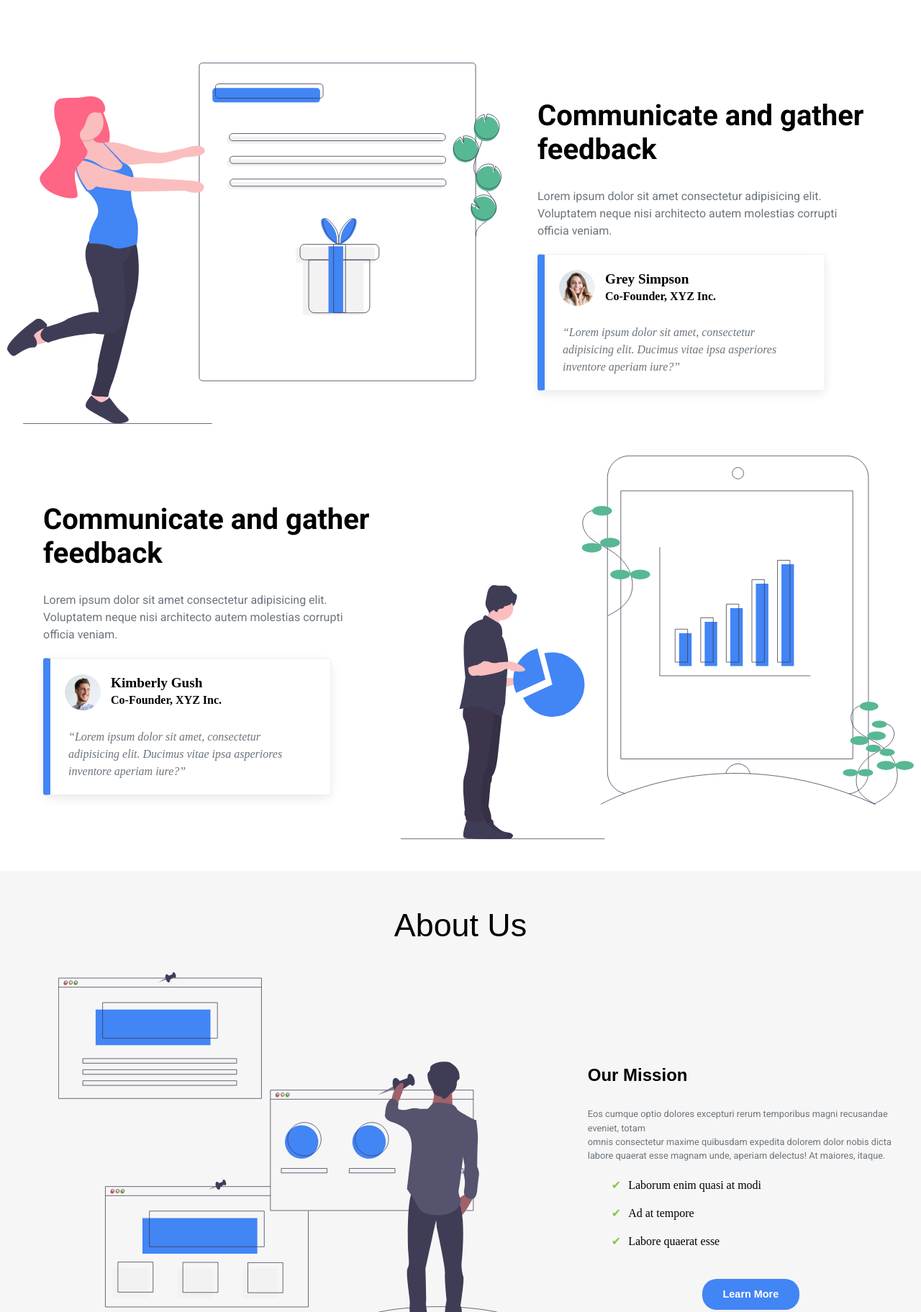
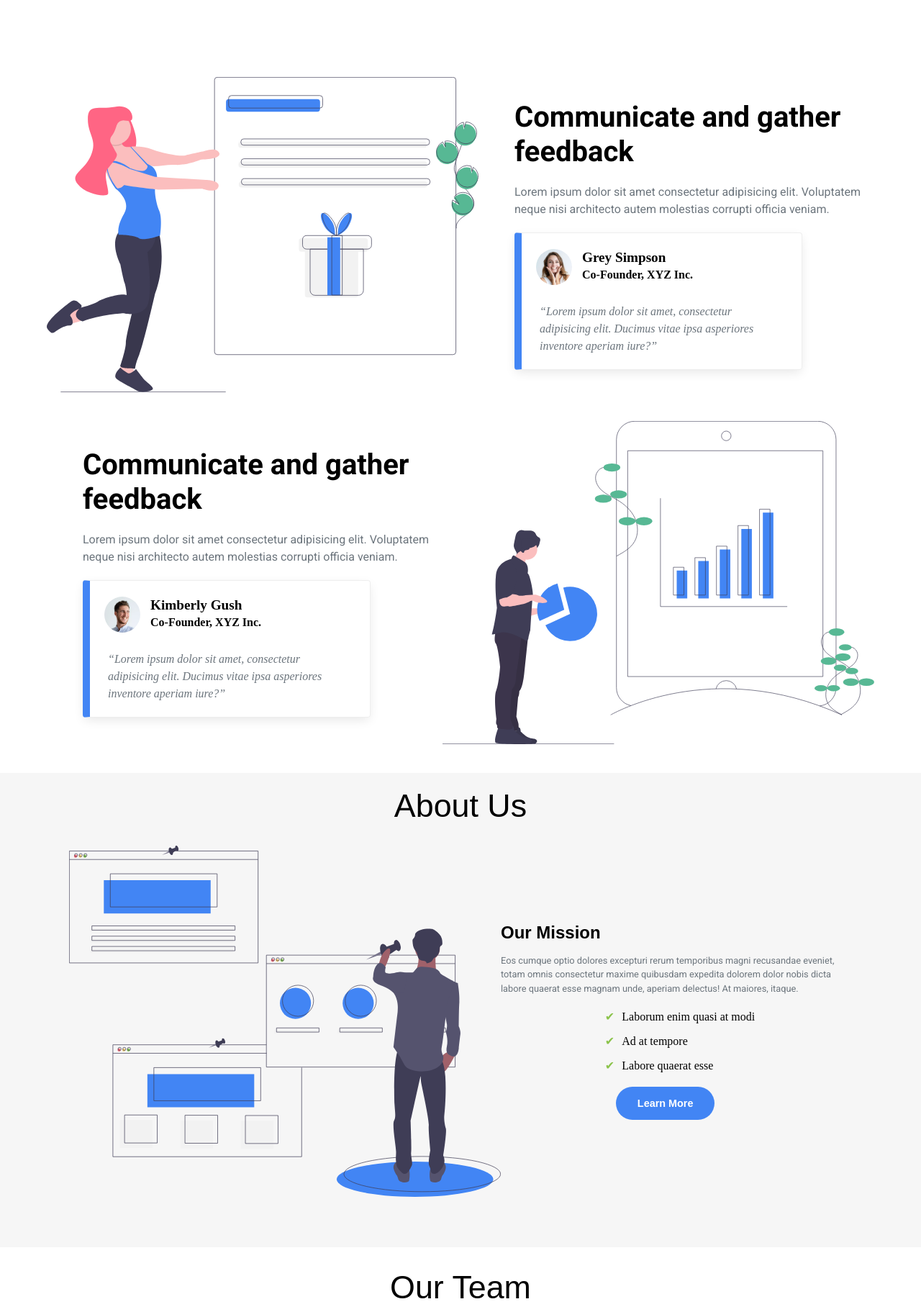
Before and after one commit to tarsolima/imagine, a website built with webpack: page index.html in a window 1280 px wide. Shown: the part 1423-3246 px from the top of the page at 72% size. Built offline with nearby package versions, Linux system fonts and the light colour scheme.

Commit message:
terminado de refatorar o texto principal e o about

```diff
--- a/css/_about.scss
+++ b/css/_about.scss
@@ -1,88 +1,74 @@
 #about {
   background-color: #f6f6f6;
+  padding: 20px 0 30px 0;
 
   h2 {
-      font-family:$serif;
+    font-family: $serif;
     text-align: center;
-      font-size: 2.8em;
+    font-size: 2.8rem;
     font-weight: 300;
-      padding-top: 50px;
     margin-bottom: 30px;
   }
 
   .box4 {
     @include flex(center, center);
     margin: 0 auto 40px auto;
+    padding: 0 10px;
 
     @media (max-width: 991px) {
       flex-wrap: wrap;
     }
 
     figure {
-        width: 89%;
-        text-align: center;
-
-        @media (max-width: 500px) {
-          width: 100%;
-        }
+      max-width: 600px;
 
       img {
-          width: 80%;
-          margin:10px 0 80px 0;
-
-          @media (max-width: 500px) {
+        display: block;
         width: 100%;
-            padding: 0 10px;
-          }
       }
     }
 
-      .text1 {
-        padding: 0 10px;
-        max-width: 37.5em;
+    .box-text-about {
+      max-width: 30.5em;
+
+      @media (max-width: 991px) {
+        margin-top: 30px;
+      }
 
       h3 {
         font-family: $arial;
-          font-size: 1.5em;
+        font-size: 1.5rem;
         font-weight: 600;
-          margin: 30px 0;
+        margin-bottom: 15px;
 
-          @media (max-width:768px) {
+        @media (max-width: 991px) {
           text-align: center;
         }
-
       }
 
       p {
         font-family: $roboto;
         color: $colorgray;
-          font-size: 0.8em;
+        font-size: 0.8rem;
         line-height: 1.5;
         margin-bottom: 20px;
-          max-width: 50em;
 
-          @media (max-width: 768px) {
-            text-align: center;
-          }
+        // @media (max-width: 768px) {
+        //   text-align: center;
+        // }
       }
     }
 
     .alteracao {
-        @media (max-width:768px) {
       display: table;
       margin: 0 auto;
-        }
 
       ul {
-          margin-left: 23px;
-          margin-bottom: 40px;
+        margin-bottom: 20px;
 
-
-          li{
+        li {
           padding-left: 10px;
           margin-bottom: 15px;
-            line-height: 1.5;
-            list-style-type: none;
 
           span {
             color: #8bc34b;
@@ -92,18 +78,16 @@
       }
 
       a {
+        display: inline-block;
         font-family: $arial;
-          display: block;
-          width: 9.375em;
-          padding: 13px 0;
-          text-align: center;
-          background: $bg-color;
-          color: $white;
         font-weight: bold;
         font-size: 0.9em;
-          line-height: 1.2;
-          border-radius: 20px;
-          margin: 0 auto 30px auto;
+        text-align: center;
+        color: $white;
+        background: $bg-color;
+        margin-left: 25px;
+        padding: 15px 30px;
+        border-radius: 50px;
         transition: all 0.3s;
 
         &:hover {
--- a/css/_features.scss
+++ b/css/_features.scss
@@ -12,7 +12,7 @@
     font-weight: 300;
 
     @media (max-width: 486px) {
-      font-size: 2.25em;
+      font-size: 2.25rem;
     }
   }
 
@@ -32,6 +32,10 @@
     justify-content: center;
     gap: 15px;
     margin: 80px auto 0 auto;
+
+    @media (max-width: 365px) {
+      grid-template-columns: repeat(1, 300px);
+    }
 
     .box {
       background-color: #f1f1f1;
@@ -74,9 +78,9 @@
         left: 123px;
         transition: all 0.3s;
 
-        // @media (max-width: 380px) {
-        //   left: 95px;
-        // }
+        @media (max-width: 365px) {
+          left: 98px;
+        }
       }
 
       .fas,
--- a/css/_feedback.scss
+++ b/css/_feedback.scss
@@ -1,44 +1,46 @@
 .box2,
 .box3 {
   @include flex(center, center);
-  padding: 0 10px;
-  margin-bottom: 40px;
+  padding: 0 10px 40px 10px;
 
-  @media (max-width: 425px) {
-    margin-left: 5px;
-    margin-right: 5px;
+  @media (max-width: 1096px) {
+    flex-wrap: wrap;
+    flex-direction: column;;
   }
 
-  @media (max-width: 991px) {
-    flex-wrap: wrap;
+  figure {
+    max-width: 600px;
+
+    img {
+      display: block;
+      width: 100%;
+    }
   }
 
-  img {
-    width: 100%;
-  }
-
-  .text1 {
+  .box-text-feedback {
+    max-width: 500px;
     margin-left: 50px;
 
-    @media (max-width: 991px) {
-      margin: 30px 0px 0 0;
+    @media (max-width: 1096px) {
+      margin: 30px 0 0 0px;
     }
 
     h2 {
       font-family: $roboto;
-      font-size: 2.5em;
+      font-size: 2.5rem;
+      line-height: 1.2;
       font-weight: 600;
-      margin-bottom: 30px;
+      margin-bottom: 20px;
 
       @media (max-width: 456px) {
-        font-size: 2.25em;
+        font-size: 2.25rem;
       }
     }
 
     p {
       font-family: $roboto;
       color: $colorgray;
-      font-size: 1em;
+      font-size: 1rem;
       line-height: 1.5;
     }
 
@@ -51,7 +53,7 @@
       border: 1px solid #eee;
       border-left: 10px solid $border-color;
 
-      @media (max-width: 991px) {
+      @media (max-width: 1096px) {
         max-width: 56.25em;
       }
 
@@ -67,7 +69,7 @@
         display: inline-block;
 
         .name {
-          font-size: 1.2em;
+          font-size: 1.2rem;
           line-height: 1.5;
         }
       }
@@ -83,10 +85,6 @@
   }
 }
 
-.box2 {
-  margin-top: -20px;
-}
-
 .box3 {
   flex-direction: row-reverse;
 }
--- a/css/_team.scss
+++ b/css/_team.scss
@@ -1,11 +1,11 @@
 #team {
-  margin-bottom: 40px;
+  padding: 30px 0;
 
   .text-ourteam {
     padding: 0 10px;
 
     h2 {
-        font-family:$serif;
+      font-family: $serif;
       text-align: center;
       font-size: 2.8em;
       font-weight: 300;
@@ -22,7 +22,7 @@
       font-size: 1.1em;
       font-weight: 300;
       line-height: 1.8;
-        margin:15px 0 20px 0;
+      margin: 15px 0 20px 0;
     }
   }
   .team {
--- a/index.html
+++ b/index.html
@@ -93,9 +93,9 @@
                     <figure>
                         <img src="img/im1.svg" alt="Image">
                     </figure>
-                    <div class="text1">
+                    <div class="box-text-feedback">
                         <h2>Communicate and gather feedback</h2>
-                        <p>Lorem ipsum dolor sit amet consectetur adipisicing elit.<br> Voluptatem neque nisi architecto autem molestias corrupti<br> officia veniam.</p>
+                        <p>Lorem ipsum dolor sit amet consectetur adipisicing elit. Voluptatem neque nisi architecto autem molestias corrupti officia veniam.</p>
                         <div class="minbox">
                             <img src="img/minimi.jpg" alt="">
                             <div class="strong">
@@ -108,14 +108,13 @@
                 </div>
                 <div class="box3" data-scroll>
                     <figure>
-                        <img src="img/im2.svg" alt="Imagem">
+                        <img src="img/im2.svg" alt="Feedback">
                     </figure>
-                    <div class="text1">
+                    <div class="box-text-feedback">
                         <h2>Communicate and gather feedback</h2>
-                        <p>Lorem ipsum dolor sit amet consectetur adipisicing elit.<br> Voluptatem neque nisi architecto autem molestias corrupti<br> officia veniam.</p>
-
+                        <p>Lorem ipsum dolor sit amet consectetur adipisicing elit. Voluptatem neque nisi architecto autem molestias corrupti officia veniam.</p>
                         <div class="minbox">
-                            <img src="img/minimi2.jpg" alt="">
+                            <img src="img/minimi2.jpg" alt="Grey Simpson">
                             <div class="strong">
                                 <strong><span class="name">Kimberly Gush
                                 </span><br>Co-Founder, XYZ Inc.</strong>
@@ -131,9 +130,9 @@
                 <figure>
                     <img src="img/im3.svg" alt="Imagem">
                 </figure>
-                <div class="text1">
+                <div class="box-text-about">
                     <h3>Our Mission</h3>
-                    <p>Eos cumque optio dolores excepturi rerum temporibus magni recusandae eveniet, totam<br> omnis consectetur maxime quibusdam expedita dolorem dolor nobis dicta labore quaerat esse magnam unde, aperiam delectus! At maiores, itaque.</p>
+                    <p>Eos cumque optio dolores excepturi rerum temporibus magni recusandae eveniet, totam omnis consectetur maxime quibusdam expedita dolorem dolor nobis dicta labore quaerat esse magnam unde, aperiam delectus! At maiores, itaque.</p>
                     <div class="alteracao">
                         <ul>
                             <li><span>✔</span>Laborum enim quasi at modi</li>
@@ -145,7 +144,7 @@
                 </div>
             </div>
         </section>
-        <section id="team"   data-scroll>
+        <section id="team" data-scroll>
             <div class="text-ourteam">
                 <h2>Our Team</h2>
                 <p>Lorem ipsum dolor sit amet, consectetur adipisicing elit. Fuga quos quaerat sapiente nam, id vero.</p>
@@ -190,7 +189,6 @@
                         <p class="cargo">FINANCING</p>
                         <p>Lorem ipsum dolor sit amet, consectetur adipisicing elit. Voluptatum excepturi corporis qui doloribus perspiciatis ipsa modi accusantium repellat.</p>
                     </div>
-
                 </div>
                 <div class="box5">
                     <figure>
```
Also changed, not shown: css/style.css, 1 other file. Lines whose indentation alone changed are shown as unchanged.
